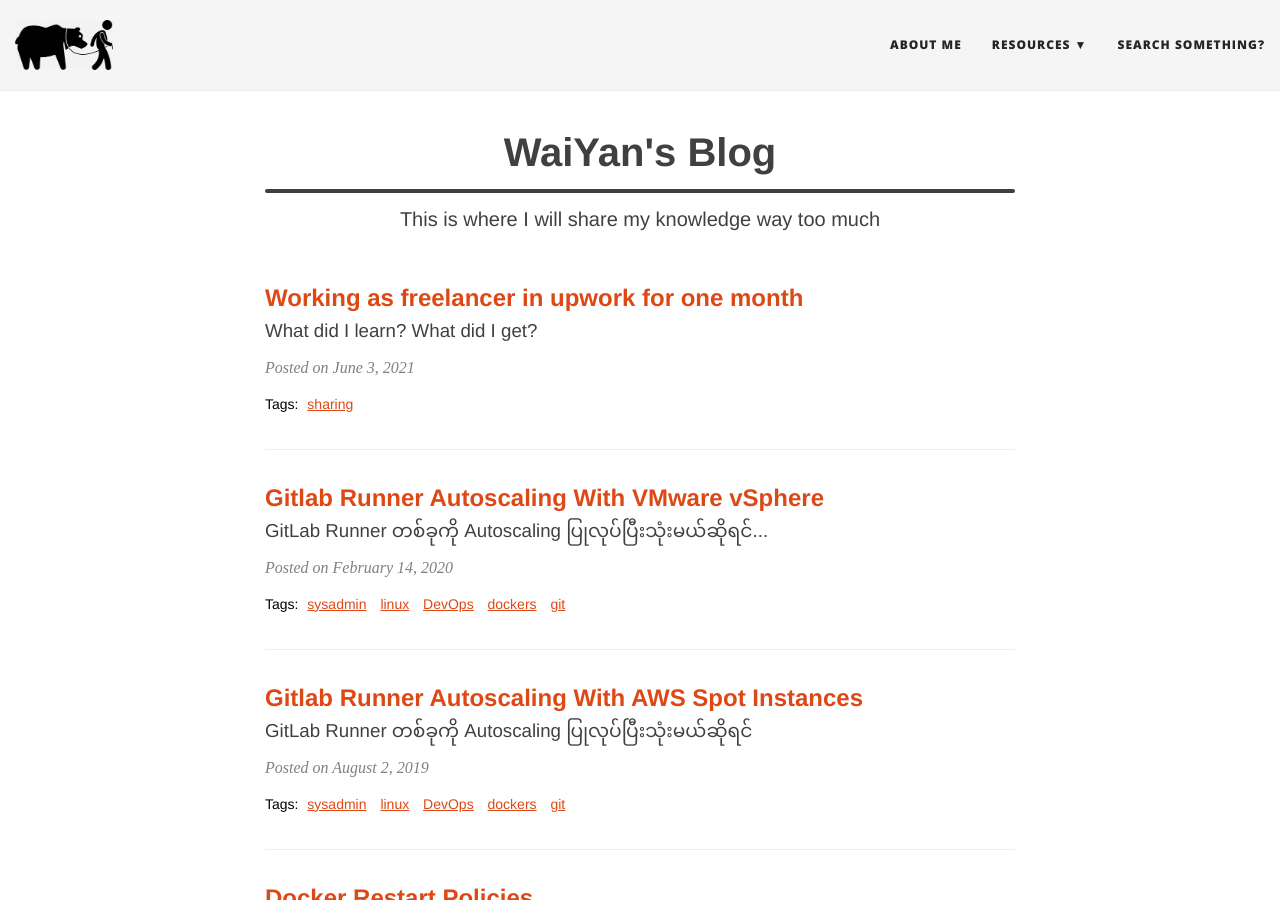
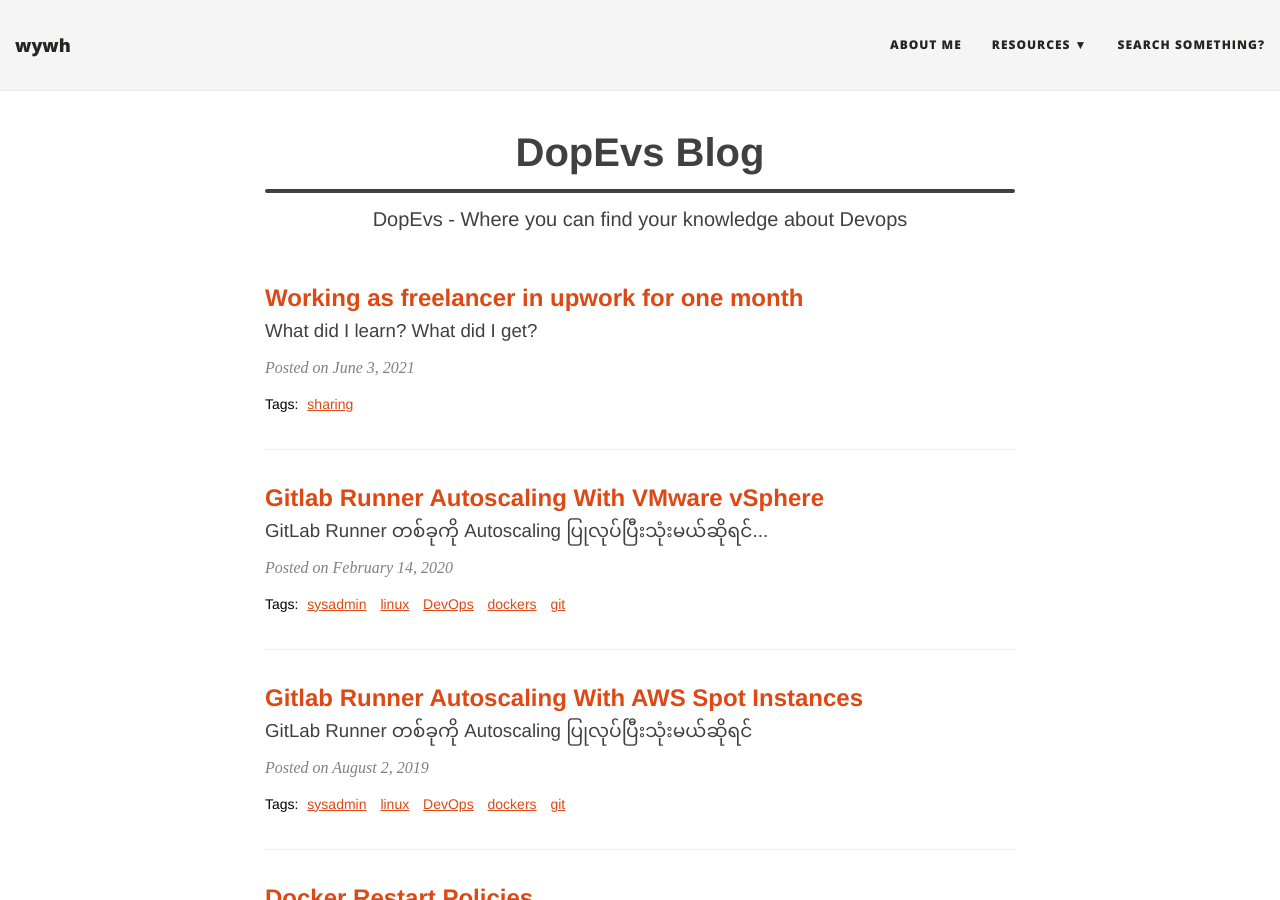
Before and after one commit to waiyanwh/waiyanwh.github.io, a Jekyll site: the page built from index.html, in a window 1280 px wide and 900 px high. Built offline with Jekyll 4.4.1, drawn with Linux system fonts in a browser that asks for light colours; nearby versions of some CDN libraries; some web fonts are replaced; the list of posts is cut into pages by our own code.

Commit message:
Update title

```diff
--- a/_config.yml
+++ b/_config.yml
@@ -28,11 +28,11 @@ navbar-links:
 
 # Image to show in the navigation bar - image must be a square (width = height)
 # Remove this parameter if you don't want an image in the navbar
-avatar: "favicon.ico"
+avatar: "/img/favicon.png"
 
 # If you want to have an image logo in the top-left corner instead of the title text,
 # then specify the following parameter
-title-img: /img/avatar-icon.png
+#title-img: /img/avatar-icon.png
 
 # --- Background colour/image options --- #
 
--- a/index.html
+++ b/index.html
@@ -1,7 +1,7 @@
 ---
 layout: page
-title: WaiYan's Blog
-subtitle: This is where I will share my knowledge way too much
+title: DopEvs Blog
+subtitle: DopEvs - Where you can find your knowledge about Devops
 use-site-title: false
 ---
 
```
Also changed, not shown: img/favicon.png (added).
